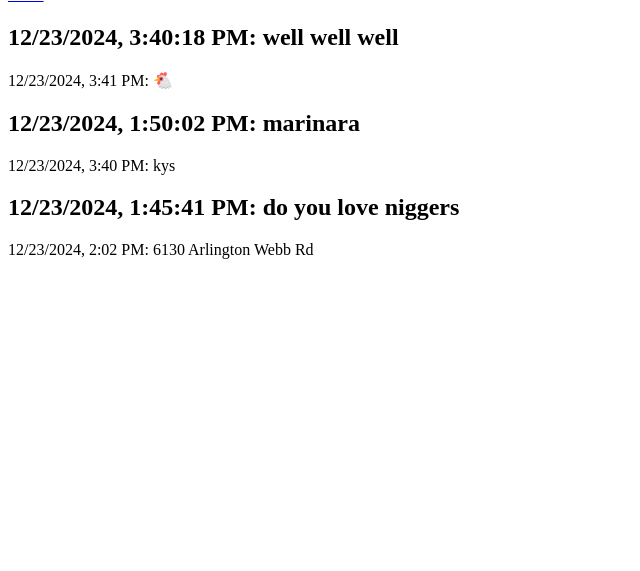
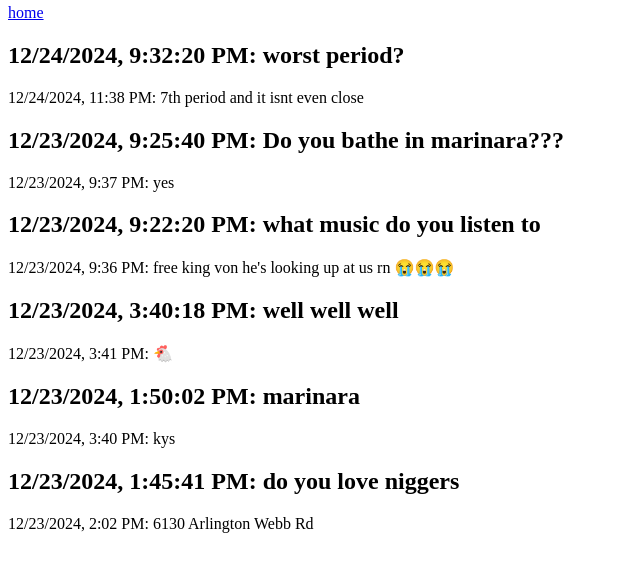
Before and after one commit to moha-to-moha/personal-site, a plain HTML site: page qa.html in a window 1280 px wide. Shown: the part 151-722 px from the top of the page, without its empty margins (0-640 px from the left). Drawn offline with Linux system fonts and the light colour scheme.

Commit message:
Update qa.html

```diff
--- a/qa.html
+++ b/qa.html
@@ -52,12 +52,19 @@
     <form id="questionForm">
         <label for="question">ask me a question (anonymous)</label>
         <br>
+        <br>
         <input type="text" id="question" name="question" required>
         <button type="submit">ask</button>
     </form>
     <br>
     <a href="index.html">home</a>
     <br>
+    <h2>12/24/2024, 9:32:20 PM: worst period?</h2>
+    <p>12/24/2024, 11:38 PM: 7th period and it isnt even close</p>
+    <h2>12/23/2024, 9:25:40 PM: Do you bathe in marinara???</h2>
+    <p>12/23/2024, 9:37 PM: yes</p>
+    <h2>12/23/2024, 9:22:20 PM: what music do you listen to</h2>
+    <p>12/23/2024, 9:36 PM:  free king von he's looking up at us rn 😭😭😭</p>
     <h2>12/23/2024, 3:40:18 PM: well well well</h2>
     <p>12/23/2024, 3:41 PM:  🐔</p>
     <h2>12/23/2024, 1:50:02 PM: marinara</h2>
```
